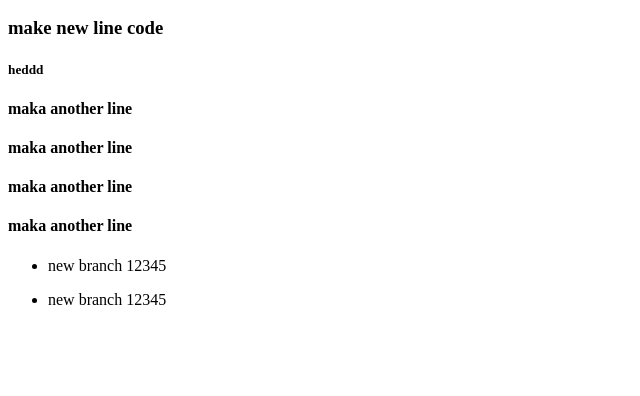
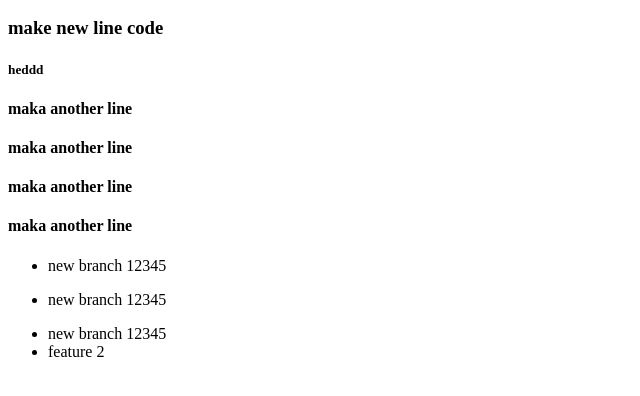
Before and after one commit to dot-360/newGitTest, a plain HTML site: page index.html in a window 1280 px wide. Shown: the part 96-492 px from the top of the page, without its empty margins (0-640 px from the left). Drawn offline with Linux system fonts and the light colour scheme.

Commit message:
adding new feature

```diff
--- a/index.html
+++ b/index.html
@@ -18,6 +18,12 @@
         <li>new branch 12345</li>
     </ul>
     </module-two22>
+    <module-two>
+        <ul>
+            <li>new branch 12345</li>
+            <li>feature 2</li>
+        </ul>
+        </module-two22>
 
 </body>
 </html>
```
